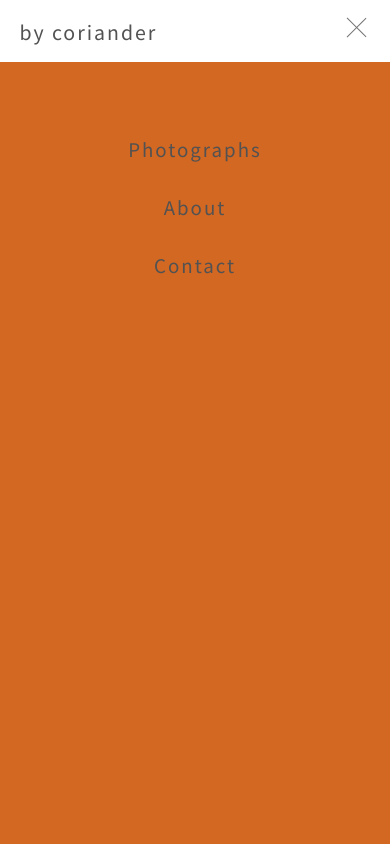
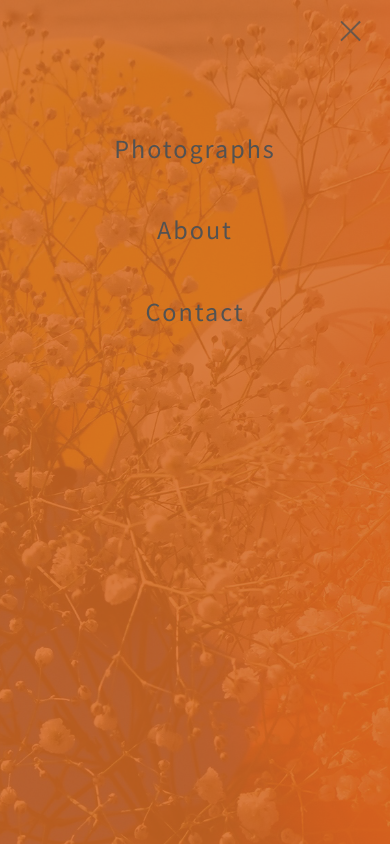
Before and after one commit to akibakana/portfolio, a plain HTML site: page public/index.html in a window 390 px wide. Both pictures are taken after a click on the element 356 px from the left and 27 px from the top of the page. Drawn offline with Linux system fonts and the light colour scheme.

Commit message:
fix layout,stylus

```diff
--- a/public/about/files/css/style.css
+++ b/public/about/files/css/style.css
@@ -134,43 +134,35 @@ body {
   top: 0;
   left: 0;
 }
-.header-area {
+.header .header-area {
   display: flex;
   width: 90%;
   margin: 0 auto;
   padding: 50px 0px 26px;
   justify-content: space-between;
 }
-.header-title {
+.header .header-area .header-title {
   font-size: 30px;
 }
-.header-title a {
+.header .header-area .header-title a {
   text-decoration: none;
   color: #525252;
 }
-@media screen and (min-width: 781px) {
-  .header-title a:hover {
-    color: #d36823;
-  }
-}
-.header-subtitle {
-  margin-top: 16px;
-  font-size: 16px;
-}
-.header-nav {
+.header .header-area .header-nav {
+  color: #525252;
   font-size: 24px;
 }
-.header-nav ul {
+.header .header-area .header-nav ul {
   text-align: right;
 }
-.header-nav ul li {
+.header .header-area .header-nav ul li {
   margin-bottom: 24px;
 }
-.header-nav ul li a {
+.header .header-area .header-nav ul li a {
   text-decoration: none;
   color: #525252;
 }
-.header-nav ul li a::before {
+.header .header-area .header-nav ul li a::before {
   display: inline-block;
   content: '';
   width: 22px;
@@ -180,98 +172,86 @@ body {
   background: #d36823;
   transition: 0.5s all ease-out;
 }
-.header-nav ul li a:hover::before,
-.header-nav ul li.current a::before {
+.header .header-area .header-nav ul li a:hover::before {
   opacity: 1;
 }
-.hamburger-button {
-  position: relative;
-  display: none;
-  height: 3vw;
-  width: 7vw;
-}
-.hamburger-button .hamburger-line {
-  position: absolute;
-  width: 100%;
-  height: 1px;
-  background-color: #525252;
-  transition: 0.3s all ease-in-out;
-}
-.hamburger-button .hamburger-line:first-child {
-  top: 0;
-}
-.hamburger-button .hamburger-line:last-child {
-  bottom: 0;
-}
-.hamburger-button.active {
-  opacity: 0.8;
-}
-.hamburger-button.active .hamburger-line:first-child {
-  transform: rotate(-45deg);
-  top: calc(50% - 0.5px);
-}
-.hamburger-button.active .hamburger-line:last-child {
-  transform: rotate(45deg);
-  bottom: calc(50% - 0.5px);
+.header .header-area .header-nav ul .current a::before {
+  opacity: 1;
 }
 @media screen and (max-width: 780px) {
-  .header {
-    height: auto;
-  }
-  .header-area {
+  .header .header-area {
     position: relative;
     padding: 0;
     width: 100%;
     margin: auto;
   }
-  .header-sp-area {
-    display: flex;
+  .header .header-area .header-sp-area {
     width: 90%;
-    margin: 5.55vw auto;
-    justify-content: space-between;
+    margin: 5.55vw;
   }
-  .header-sp-area .header-title {
+  .header .header-area .header-sp-area .header-title {
     font-size: 5vw;
     position: relative;
-    z-index: 100;
   }
-  .header-subtitle {
-    font-size: 3vw;
-    margin-top: 10px;
+  .header .header-area .header-sp-area.active {
+    display: none;
   }
-  .hamburger-button {
+  .header .header-area .hamburger-button {
+    position: relative;
     display: block;
+    margin: 6.55vw;
+    height: 3vw;
+    width: 7vw;
     z-index: 1000;
   }
-  .hamburger-button:hover {
-    opacity: 1;
+  .header .header-area .hamburger-button .hamburger-line {
+    position: absolute;
+    width: 100%;
+    height: 2px;
+    background-color: #525252;
+    transition: 0.3s all ease-in-out;
   }
-  .header-nav {
-    width: 100%;
+  .header .header-area .hamburger-button .hamburger-line:first-child {
+    top: 0;
+  }
+  .header .header-area .hamburger-button .hamburger-line:last-child {
+    bottom: 0;
+  }
+  .header .header-area .hamburger-button.active {
+    position: absolute;
+    opacity: 0.8;
+    right: 0;
+  }
+  .header .header-area .hamburger-button.active .hamburger-line:first-child {
+    transform: rotate(-45deg);
+    top: calc(50% - 1px);
+  }
+  .header .header-area .hamburger-button.active .hamburger-line:last-child {
+    transform: rotate(45deg);
+    bottom: calc(50% - 1px);
+  }
+  .header .header-area .header-nav {
     position: absolute;
     width: 100%;
     height: 100vh;
-    top: 16vw;
     right: -100%;
-    font-size: 4.8vw;
-    background-color: #d36823;
-    opacity: 0;
+    font-size: 6vw;
+    background-color: rgba(211,104,35,0.95);
     transition: 0.5s all;
+    z-index: 100;
   }
-  .header-nav ul {
+  .header .header-area .header-nav ul {
+    margin-top: 35vw;
     text-align: center;
-    margin-top: 20vw;
   }
-  .header-nav ul li {
-    margin-bottom: 10vw;
+  .header .header-area .header-nav ul li {
+    margin-bottom: 15vw;
   }
-  .header-nav ul li a:hover::before,
-  .header-nav ul li.current a::before,
-  .header-nav ul li a::before {
+  .header .header-area .header-nav ul li a::before {
     display: none;
   }
-  .header-nav.open {
-    opacity: 1;
+  .header .header-area .header-nav.open {
+    width: 100%;
     right: 0;
   }
 }
--- a/public/contact/files/css/style.css
+++ b/public/contact/files/css/style.css
@@ -134,43 +134,35 @@ body {
   top: 0;
   left: 0;
 }
-.header-area {
+.header .header-area {
   display: flex;
   width: 90%;
   margin: 0 auto;
   padding: 50px 0px 26px;
   justify-content: space-between;
 }
-.header-title {
+.header .header-area .header-title {
   font-size: 30px;
 }
-.header-title a {
+.header .header-area .header-title a {
   text-decoration: none;
   color: #525252;
 }
-@media screen and (min-width: 781px) {
-  .header-title a:hover {
-    color: #d36823;
-  }
-}
-.header-subtitle {
-  margin-top: 16px;
-  font-size: 16px;
-}
-.header-nav {
+.header .header-area .header-nav {
+  color: #525252;
   font-size: 24px;
 }
-.header-nav ul {
+.header .header-area .header-nav ul {
   text-align: right;
 }
-.header-nav ul li {
+.header .header-area .header-nav ul li {
   margin-bottom: 24px;
 }
-.header-nav ul li a {
+.header .header-area .header-nav ul li a {
   text-decoration: none;
   color: #525252;
 }
-.header-nav ul li a::before {
+.header .header-area .header-nav ul li a::before {
   display: inline-block;
   content: '';
   width: 22px;
@@ -180,98 +172,86 @@ body {
   background: #d36823;
   transition: 0.5s all ease-out;
 }
-.header-nav ul li a:hover::before,
-.header-nav ul li.current a::before {
+.header .header-area .header-nav ul li a:hover::before {
   opacity: 1;
 }
-.hamburger-button {
-  position: relative;
-  display: none;
-  height: 3vw;
-  width: 7vw;
-}
-.hamburger-button .hamburger-line {
-  position: absolute;
-  width: 100%;
-  height: 1px;
-  background-color: #525252;
-  transition: 0.3s all ease-in-out;
-}
-.hamburger-button .hamburger-line:first-child {
-  top: 0;
-}
-.hamburger-button .hamburger-line:last-child {
-  bottom: 0;
-}
-.hamburger-button.active {
-  opacity: 0.8;
-}
-.hamburger-button.active .hamburger-line:first-child {
-  transform: rotate(-45deg);
-  top: calc(50% - 0.5px);
-}
-.hamburger-button.active .hamburger-line:last-child {
-  transform: rotate(45deg);
-  bottom: calc(50% - 0.5px);
+.header .header-area .header-nav ul .current a::before {
+  opacity: 1;
 }
 @media screen and (max-width: 780px) {
-  .header {
-    height: auto;
-  }
-  .header-area {
+  .header .header-area {
     position: relative;
     padding: 0;
     width: 100%;
     margin: auto;
   }
-  .header-sp-area {
-    display: flex;
+  .header .header-area .header-sp-area {
     width: 90%;
-    margin: 5.55vw auto;
-    justify-content: space-between;
+    margin: 5.55vw;
   }
-  .header-sp-area .header-title {
+  .header .header-area .header-sp-area .header-title {
     font-size: 5vw;
     position: relative;
-    z-index: 100;
   }
-  .header-subtitle {
-    font-size: 3vw;
-    margin-top: 10px;
+  .header .header-area .header-sp-area.active {
+    display: none;
   }
-  .hamburger-button {
+  .header .header-area .hamburger-button {
+    position: relative;
     display: block;
+    margin: 6.55vw;
+    height: 3vw;
+    width: 7vw;
     z-index: 1000;
   }
-  .hamburger-button:hover {
-    opacity: 1;
+  .header .header-area .hamburger-button .hamburger-line {
+    position: absolute;
+    width: 100%;
+    height: 2px;
+    background-color: #525252;
+    transition: 0.3s all ease-in-out;
   }
-  .header-nav {
-    width: 100%;
+  .header .header-area .hamburger-button .hamburger-line:first-child {
+    top: 0;
+  }
+  .header .header-area .hamburger-button .hamburger-line:last-child {
+    bottom: 0;
+  }
+  .header .header-area .hamburger-button.active {
+    position: absolute;
+    opacity: 0.8;
+    right: 0;
+  }
+  .header .header-area .hamburger-button.active .hamburger-line:first-child {
+    transform: rotate(-45deg);
+    top: calc(50% - 1px);
+  }
+  .header .header-area .hamburger-button.active .hamburger-line:last-child {
+    transform: rotate(45deg);
+    bottom: calc(50% - 1px);
+  }
+  .header .header-area .header-nav {
     position: absolute;
     width: 100%;
     height: 100vh;
-    top: 16vw;
     right: -100%;
-    font-size: 4.8vw;
-    background-color: #d36823;
-    opacity: 0;
+    font-size: 6vw;
+    background-color: rgba(211,104,35,0.95);
     transition: 0.5s all;
+    z-index: 100;
   }
-  .header-nav ul {
+  .header .header-area .header-nav ul {
+    margin-top: 35vw;
     text-align: center;
-    margin-top: 20vw;
   }
-  .header-nav ul li {
-    margin-bottom: 10vw;
+  .header .header-area .header-nav ul li {
+    margin-bottom: 15vw;
   }
-  .header-nav ul li a:hover::before,
-  .header-nav ul li.current a::before,
-  .header-nav ul li a::before {
+  .header .header-area .header-nav ul li a::before {
     display: none;
   }
-  .header-nav.open {
-    opacity: 1;
+  .header .header-area .header-nav.open {
+    width: 100%;
     right: 0;
   }
 }
--- a/public/files/css/style.css
+++ b/public/files/css/style.css
@@ -134,43 +134,35 @@ body {
   top: 0;
   left: 0;
 }
-.header-area {
+.header .header-area {
   display: flex;
   width: 90%;
   margin: 0 auto;
   padding: 50px 0px 26px;
   justify-content: space-between;
 }
-.header-title {
+.header .header-area .header-title {
   font-size: 30px;
 }
-.header-title a {
+.header .header-area .header-title a {
   text-decoration: none;
   color: #525252;
 }
-@media screen and (min-width: 781px) {
-  .header-title a:hover {
-    color: #d36823;
-  }
-}
-.header-subtitle {
-  margin-top: 16px;
-  font-size: 16px;
-}
-.header-nav {
+.header .header-area .header-nav {
+  color: #525252;
   font-size: 24px;
 }
-.header-nav ul {
+.header .header-area .header-nav ul {
   text-align: right;
 }
-.header-nav ul li {
+.header .header-area .header-nav ul li {
   margin-bottom: 24px;
 }
-.header-nav ul li a {
+.header .header-area .header-nav ul li a {
   text-decoration: none;
   color: #525252;
 }
-.header-nav ul li a::before {
+.header .header-area .header-nav ul li a::before {
   display: inline-block;
   content: '';
   width: 22px;
@@ -180,98 +172,86 @@ body {
   background: #d36823;
   transition: 0.5s all ease-out;
 }
-.header-nav ul li a:hover::before,
-.header-nav ul li.current a::before {
+.header .header-area .header-nav ul li a:hover::before {
   opacity: 1;
 }
-.hamburger-button {
-  position: relative;
-  display: none;
-  height: 3vw;
-  width: 7vw;
-}
-.hamburger-button .hamburger-line {
-  position: absolute;
-  width: 100%;
-  height: 1px;
-  background-color: #525252;
-  transition: 0.3s all ease-in-out;
-}
-.hamburger-button .hamburger-line:first-child {
-  top: 0;
-}
-.hamburger-button .hamburger-line:last-child {
-  bottom: 0;
-}
-.hamburger-button.active {
-  opacity: 0.8;
-}
-.hamburger-button.active .hamburger-line:first-child {
-  transform: rotate(-45deg);
-  top: calc(50% - 0.5px);
-}
-.hamburger-button.active .hamburger-line:last-child {
-  transform: rotate(45deg);
-  bottom: calc(50% - 0.5px);
+.header .header-area .header-nav ul .current a::before {
+  opacity: 1;
 }
 @media screen and (max-width: 780px) {
-  .header {
-    height: auto;
-  }
-  .header-area {
+  .header .header-area {
     position: relative;
     padding: 0;
     width: 100%;
     margin: auto;
   }
-  .header-sp-area {
-    display: flex;
+  .header .header-area .header-sp-area {
     width: 90%;
-    margin: 5.55vw auto;
-    justify-content: space-between;
+    margin: 5.55vw;
   }
-  .header-sp-area .header-title {
+  .header .header-area .header-sp-area .header-title {
     font-size: 5vw;
     position: relative;
-    z-index: 100;
   }
-  .header-subtitle {
-    font-size: 3vw;
-    margin-top: 10px;
+  .header .header-area .header-sp-area.active {
+    display: none;
   }
-  .hamburger-button {
+  .header .header-area .hamburger-button {
+    position: relative;
     display: block;
+    margin: 6.55vw;
+    height: 3vw;
+    width: 7vw;
     z-index: 1000;
   }
-  .hamburger-button:hover {
-    opacity: 1;
+  .header .header-area .hamburger-button .hamburger-line {
+    position: absolute;
+    width: 100%;
+    height: 2px;
+    background-color: #525252;
+    transition: 0.3s all ease-in-out;
   }
-  .header-nav {
-    width: 100%;
+  .header .header-area .hamburger-button .hamburger-line:first-child {
+    top: 0;
+  }
+  .header .header-area .hamburger-button .hamburger-line:last-child {
+    bottom: 0;
+  }
+  .header .header-area .hamburger-button.active {
+    position: absolute;
+    opacity: 0.8;
+    right: 0;
+  }
+  .header .header-area .hamburger-button.active .hamburger-line:first-child {
+    transform: rotate(-45deg);
+    top: calc(50% - 1px);
+  }
+  .header .header-area .hamburger-button.active .hamburger-line:last-child {
+    transform: rotate(45deg);
+    bottom: calc(50% - 1px);
+  }
+  .header .header-area .header-nav {
     position: absolute;
     width: 100%;
     height: 100vh;
-    top: 16vw;
     right: -100%;
-    font-size: 4.8vw;
-    background-color: #d36823;
-    opacity: 0;
+    font-size: 6vw;
+    background-color: rgba(211,104,35,0.95);
     transition: 0.5s all;
+    z-index: 100;
   }
-  .header-nav ul {
+  .header .header-area .header-nav ul {
+    margin-top: 35vw;
     text-align: center;
-    margin-top: 20vw;
   }
-  .header-nav ul li {
-    margin-bottom: 10vw;
+  .header .header-area .header-nav ul li {
+    margin-bottom: 15vw;
   }
-  .header-nav ul li a:hover::before,
-  .header-nav ul li.current a::before,
-  .header-nav ul li a::before {
+  .header .header-area .header-nav ul li a::before {
     display: none;
   }
-  .header-nav.open {
-    opacity: 1;
+  .header .header-area .header-nav.open {
+    width: 100%;
     right: 0;
   }
 }
@@ -288,4 +268,11 @@ body {
     height: calc(100vh - 16vw);
     margin-top: 16vw;
   }
+  .main.active {
+    height: 100vh;
+    margin-top: 0;
+  }
+  .header .header-area .header-nav {
+    background-color: rgba(211,104,35,0.86);
+  }
 }
--- a/public/files/js/script.js
+++ b/public/files/js/script.js
@@ -9,6 +9,8 @@
 		$(".hamburger-button").on('click',function(){
 
 			$(".hamburger-button").toggleClass('active');
+			$(".header-sp-area").toggleClass('active');
+			$(".main").toggleClass('active');
 			$(".header-nav").toggleClass('open');
 		});
 	}
--- a/public/index.html
+++ b/public/index.html
@@ -15,10 +15,10 @@
 				<div class="header-sp-title">
 					<h1 class="header-title"><a href="./">by coriander</a></h1>
 				</div>
-				<div class="hamburger-button">
-					<div class="hamburger-line"></div>
-					<div class="hamburger-line"></div>
-				</div>
+			</div>
+			<div class="hamburger-button">
+				<div class="hamburger-line"></div>
+				<div class="hamburger-line"></div>
 			</div>
 			<nav class="header-nav">
 				<ul>
--- a/public/photographs/files/css/style.css
+++ b/public/photographs/files/css/style.css
@@ -134,43 +134,35 @@ body {
   top: 0;
   left: 0;
 }
-.header-area {
+.header .header-area {
   display: flex;
   width: 90%;
   margin: 0 auto;
   padding: 50px 0px 26px;
   justify-content: space-between;
 }
-.header-title {
+.header .header-area .header-title {
   font-size: 30px;
 }
-.header-title a {
+.header .header-area .header-title a {
   text-decoration: none;
   color: #525252;
 }
-@media screen and (min-width: 781px) {
-  .header-title a:hover {
-    color: #d36823;
-  }
-}
-.header-subtitle {
-  margin-top: 16px;
-  font-size: 16px;
-}
-.header-nav {
+.header .header-area .header-nav {
+  color: #525252;
   font-size: 24px;
 }
-.header-nav ul {
+.header .header-area .header-nav ul {
   text-align: right;
 }
-.header-nav ul li {
+.header .header-area .header-nav ul li {
   margin-bottom: 24px;
 }
-.header-nav ul li a {
+.header .header-area .header-nav ul li a {
   text-decoration: none;
   color: #525252;
 }
-.header-nav ul li a::before {
+.header .header-area .header-nav ul li a::before {
   display: inline-block;
   content: '';
   width: 22px;
@@ -180,98 +172,86 @@ body {
   background: #d36823;
   transition: 0.5s all ease-out;
 }
-.header-nav ul li a:hover::before,
-.header-nav ul li.current a::before {
+.header .header-area .header-nav ul li a:hover::before {
   opacity: 1;
 }
-.hamburger-button {
-  position: relative;
-  display: none;
-  height: 3vw;
-  width: 7vw;
-}
-.hamburger-button .hamburger-line {
-  position: absolute;
-  width: 100%;
-  height: 1px;
-  background-color: #525252;
-  transition: 0.3s all ease-in-out;
-}
-.hamburger-button .hamburger-line:first-child {
-  top: 0;
-}
-.hamburger-button .hamburger-line:last-child {
-  bottom: 0;
-}
-.hamburger-button.active {
-  opacity: 0.8;
-}
-.hamburger-button.active .hamburger-line:first-child {
-  transform: rotate(-45deg);
-  top: calc(50% - 0.5px);
-}
-.hamburger-button.active .hamburger-line:last-child {
-  transform: rotate(45deg);
-  bottom: calc(50% - 0.5px);
+.header .header-area .header-nav ul .current a::before {
+  opacity: 1;
 }
 @media screen and (max-width: 780px) {
-  .header {
-    height: auto;
-  }
-  .header-area {
+  .header .header-area {
     position: relative;
     padding: 0;
     width: 100%;
     margin: auto;
   }
-  .header-sp-area {
-    display: flex;
+  .header .header-area .header-sp-area {
     width: 90%;
-    margin: 5.55vw auto;
-    justify-content: space-between;
+    margin: 5.55vw;
   }
-  .header-sp-area .header-title {
+  .header .header-area .header-sp-area .header-title {
     font-size: 5vw;
     position: relative;
-    z-index: 100;
   }
-  .header-subtitle {
-    font-size: 3vw;
-    margin-top: 10px;
+  .header .header-area .header-sp-area.active {
+    display: none;
   }
-  .hamburger-button {
+  .header .header-area .hamburger-button {
+    position: relative;
     display: block;
+    margin: 6.55vw;
+    height: 3vw;
+    width: 7vw;
     z-index: 1000;
   }
-  .hamburger-button:hover {
-    opacity: 1;
+  .header .header-area .hamburger-button .hamburger-line {
+    position: absolute;
+    width: 100%;
+    height: 2px;
+    background-color: #525252;
+    transition: 0.3s all ease-in-out;
   }
-  .header-nav {
-    width: 100%;
+  .header .header-area .hamburger-button .hamburger-line:first-child {
+    top: 0;
+  }
+  .header .header-area .hamburger-button .hamburger-line:last-child {
+    bottom: 0;
+  }
+  .header .header-area .hamburger-button.active {
+    position: absolute;
+    opacity: 0.8;
+    right: 0;
+  }
+  .header .header-area .hamburger-button.active .hamburger-line:first-child {
+    transform: rotate(-45deg);
+    top: calc(50% - 1px);
+  }
+  .header .header-area .hamburger-button.active .hamburger-line:last-child {
+    transform: rotate(45deg);
+    bottom: calc(50% - 1px);
+  }
+  .header .header-area .header-nav {
     position: absolute;
     width: 100%;
     height: 100vh;
-    top: 16vw;
     right: -100%;
-    font-size: 4.8vw;
-    background-color: #d36823;
-    opacity: 0;
+    font-size: 6vw;
+    background-color: rgba(211,104,35,0.95);
     transition: 0.5s all;
+    z-index: 100;
   }
-  .header-nav ul {
+  .header .header-area .header-nav ul {
+    margin-top: 35vw;
     text-align: center;
-    margin-top: 20vw;
   }
-  .header-nav ul li {
-    margin-bottom: 10vw;
+  .header .header-area .header-nav ul li {
+    margin-bottom: 15vw;
   }
-  .header-nav ul li a:hover::before,
-  .header-nav ul li.current a::before,
-  .header-nav ul li a::before {
+  .header .header-area .header-nav ul li a::before {
     display: none;
   }
-  .header-nav.open {
-    opacity: 1;
+  .header .header-area .header-nav.open {
+    width: 100%;
     right: 0;
   }
 }
```
Also changed, not shown: public/about/index.html (+4 -4 lines), public/contact/index.html (+4 -4 lines), public/photographs/index.html (+4 -4 lines), 3 other files.
